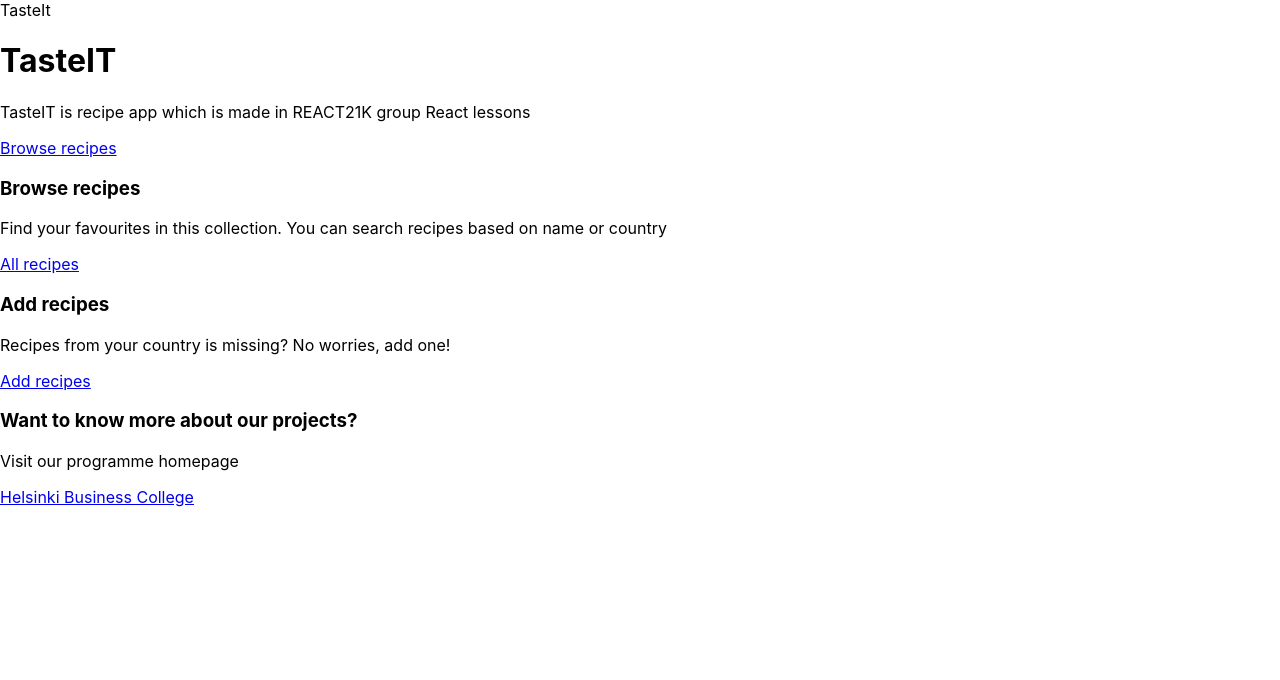
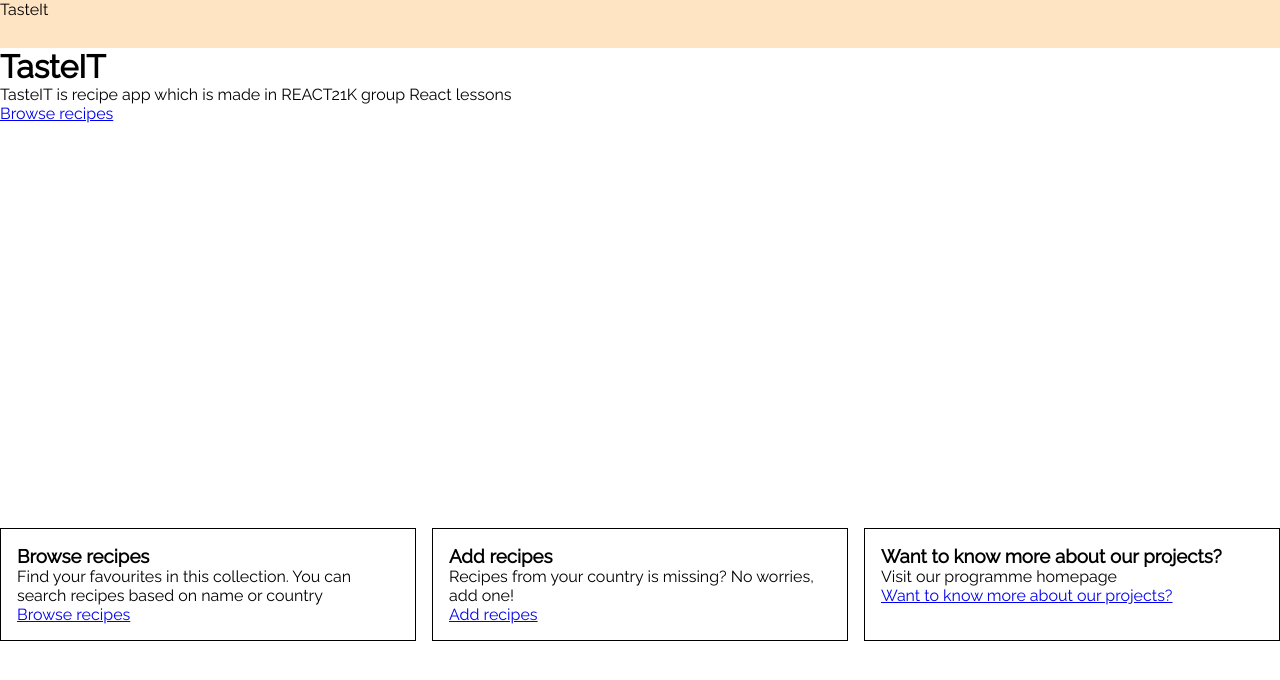
Before and after one commit to LinhLe2307/TasteIT_React, a React (Create React App) app: page / in a window 1280 px wide. Shown: the top 680 px of the page. Built offline with nearby package versions, Linux system fonts and the light colour scheme; the HTML template or start-up script is replaced by a standard one.

Commit message:
Add Form

```diff
--- a/src/components/AddRecipes.js
+++ b/src/components/AddRecipes.js
@@ -3,9 +3,32 @@ import React from 'react'
 const AddRecipes = () => {
   return (
     <div>
-        <h1>Add New Recipe</h1>
+      <h1>Add New Recipe</h1>
+      <div>
         <label>Name</label>
-        <input type="text"/>
+        <input type="text" />
+      </div>
+      <div>
+        <label>Author</label>
+        <input type="text" />
+      </div>
+      <div>
+        <label>Recipe is from</label>
+        <input type="text" />
+      </div>
+      <div>
+        <label>Description</label>
+        <textarea type="text" />
+      </div>
+      <div>
+        <label>Image</label>
+        <input type="text" />
+      </div>
+      <div>
+        <label>Ingredient</label>
+        <label>Quantity</label>
+        <input type="text" />
+      </div>
 
     </div>
   )
--- a/src/components/CardInfo.js
+++ b/src/components/CardInfo.js
@@ -1,11 +1,12 @@
 import React from 'react';
+import { Link } from "react-router-dom"
 
-function CardInfo({name, description}) {
+function CardInfo({ name, description, link }) {
   return (
     <>
-        <h3>{name}</h3>
-        <p>{description}</p>
-
+      <h3>{name}</h3>
+      <p>{description}</p>
+      <Link to={`${link}`}>{name}</Link>
     </>
   )
 }
--- a/src/components/Home.js
+++ b/src/components/Home.js
@@ -1,45 +1,45 @@
 import React from 'react'
-import { Link, Outlet } from "react-router-dom"
+import { Link } from "react-router-dom"
 
-import Button from './Button'
 import CardInfo from './CardInfo'
+import background from '../assets/videos/background.mp4'
+
 
 const Main = () => {
     return (
         <main>
-            <div>
-                <h1>TasteIT</h1>
-                <p>TasteIT is recipe app which is made in REACT21K group React lessons</p>
-                {/* <Button>Browse recipes</Button> */}
-                <Link to="/browse-recipes">Browse recipes</Link>
-            </div>
-            <div>
-                <div>
+                {/* <video autoplay muted loop id="myVideo">
+                    <source src={background} type='video/mp4'/> */}
+                    <div className='recipes-info'>
+                        <h1>TasteIT</h1>
+                        <p>TasteIT is recipe app which is made in REACT21K group React lessons</p>
+                        <Link to="/browse-recipes">Browse recipes</Link>
+                    </div>
+                {/* </video> */}
+            <div className='recipes-container'>
+                <div className='selection'>
                     <CardInfo
                         name="Browse recipes"
                         description="Find your favourites in this collection. You can search recipes based on name or country"
+                        link="/browse-recipes"
                     />
-                    <Link to="/browse-recipes">All recipes</Link>
-                    {/* <BrowseRecipes /> */}
                 </div>
-                <div>
+                <div className='selection'>
                     <CardInfo
                         name="Add recipes"
                         description="Recipes from your country is missing? No worries, add one!"
+                        link="/add-recipes"
                     />
-                    <Link to="/add-recipes">Add recipes</Link>
-                    {/* <AddRecipes /> */}
                 </div>
-                <div>
+                <div className='selection'>
                     <CardInfo
                         name="Want to know more about our projects?"
                         description="Visit our programme homepage"
+                        link="/about"
                     />
-                    <Link to="/about">Helsinki Business College</Link>
-                    {/* <MoreAboutUs /> */}
                 </div>
             </div>
-            <Outlet />
+
         </main>
     )
 }
--- a/src/components/Main.js
+++ b/src/components/Main.js
@@ -1,8 +1,5 @@
 import React from 'react'
-import { Link, Outlet } from "react-router-dom"
-
-import Button from './Button'
-import CardInfo from './CardInfo'
+import { Outlet } from "react-router-dom"
 
 const Main = () => {
     return (
--- a/src/index.css
+++ b/src/index.css
@@ -1,13 +1,41 @@
-body {
+@import url('https://fonts.googleapis.com/css2?family=Dosis&family=Raleway&display=swap');
+
+* {
   margin: 0;
-  font-family: -apple-system, BlinkMacSystemFont, 'Segoe UI', 'Roboto', 'Oxygen',
-    'Ubuntu', 'Cantarell', 'Fira Sans', 'Droid Sans', 'Helvetica Neue',
-    sans-serif;
-  -webkit-font-smoothing: antialiased;
-  -moz-osx-font-smoothing: grayscale;
+  padding: 0
 }
 
-code {
-  font-family: source-code-pro, Menlo, Monaco, Consolas, 'Courier New',
-    monospace;
+body {
+  font-family: 'Raleway', sans-serif;
 }
+
+header {
+  height: 3rem;
+  background-color: bisque;
+}
+
+
+.recipes-info {
+  height: 60vh;
+  flex-direction: column;
+}
+
+#myVideo {
+  height: 100%;
+  width: 100%;
+  float: left;
+  top: 0;
+  padding: none;
+  /* position: fixed; */
+}
+
+.recipes-container {
+  display: grid;
+  grid-template-columns: repeat(3, 1fr);
+  gap: 1rem;
+}
+
+.selection {
+  border: 1px solid black;
+  padding: 1rem;
+}
```
Also changed, not shown: 1 other file (tests, documents, lock files or other folders).
